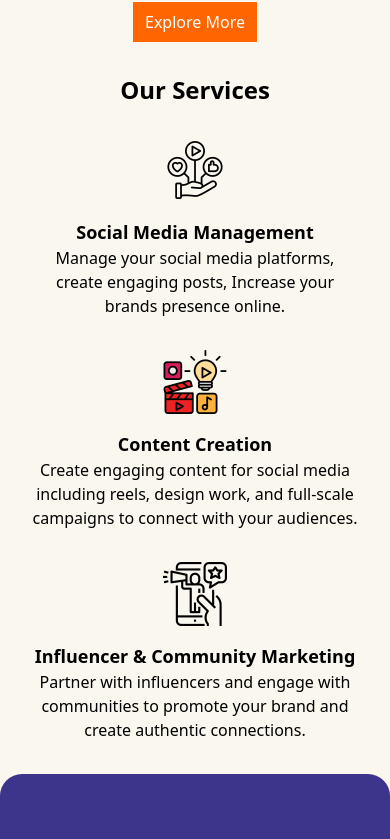
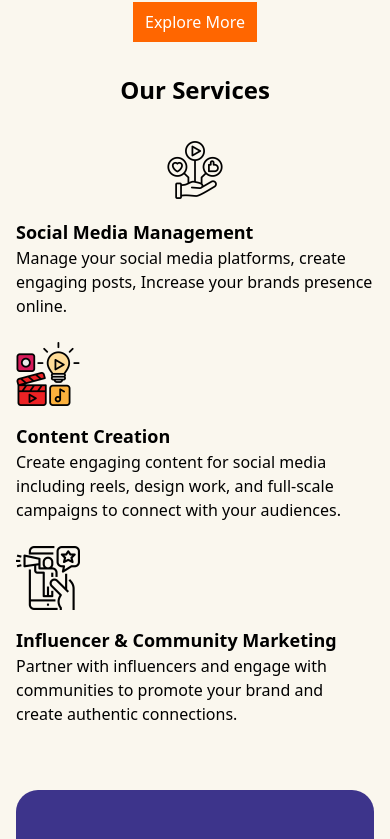
Before and after one commit to UddheshyaGroup/Portfolio, a React (Vite) app: page / in a window 390 px wide. Shown: the part 4338-5177 px from the top of the page. Built offline with nearby package versions, Linux system fonts and the light colour scheme; a web font is replaced by a local one.

Commit message:
Fixed Layout

```diff
--- a/src/pages/HomePage/Homepage.jsx
+++ b/src/pages/HomePage/Homepage.jsx
@@ -520,8 +520,8 @@ const HomePage = ({ onContactClick }) => {
         >
           Our Services
         </motion.p>
-        <div className="grid grid-cols-1 md:grid-cols-3 gap-8 mt-8 mb-8 px-4 md:px-0">
-          <div className="flex flex-col items-center md:items-start text-center md:text-left">
+        <div className="grid grid-cols-1 md:grid-cols-3 gap-6 md:ml-[4.56rem] mt-8 mb-8 md:mr-[4rem]">
+          <div className="flex flex-col items-start text-left">
             <img
               src={socialMediaIcon}
               alt=""
@@ -546,11 +546,11 @@ const HomePage = ({ onContactClick }) => {
               Increase your brands presence online.
             </motion.p>
           </div>
-          <div className="flex flex-col items-center md:items-start text-center md:text-left">
+          <div className="flex flex-col items-start text-left md:pr-[4rem]">
             <img
               src={contentIcon}
               alt=""
-              className="w-[4rem] h-[4rem] mx-auto md:mx-0"
+              className="w-[4rem] h-[4rem]"
             />
             <motion.p
               variants={flyIN}
@@ -571,11 +571,11 @@ const HomePage = ({ onContactClick }) => {
               work, and full-scale campaigns to connect with your audiences.
             </motion.p>
           </div>
-          <div className="flex flex-col items-center md:items-start text-center md:text-left">
+          <div className="flex flex-col items-start text-left">
             <img
               src={influencerIcon}
               alt=""
-              className="w-[4rem] h-[4rem] mx-auto md:mx-0"
+              className="w-[4rem] h-[4rem]"
             />
             <motion.p
               variants={flyIN}
@@ -599,6 +599,7 @@ const HomePage = ({ onContactClick }) => {
         </div>
       </div>
       {/*Marketing strategy division  */}
+      <div className="mt-8 mb-8 mx-4 md:mx-8">
         <div className="text-white bg-[#3d348b] flex flex-col items-center justify-center text-inter w-full h-[21rem] md:h-[17rem] rounded-[22px] py-8 px-4">
           <p className="text-2xl md:text-3xl font-bold text-center">
             Ready TO Transform Your Marketing Strategy?
@@ -626,6 +627,7 @@ const HomePage = ({ onContactClick }) => {
           </motion.button>
         </div>
       </div>
+    </div>
   );
 };
 
```
Lines whose indentation alone changed are shown as unchanged.
